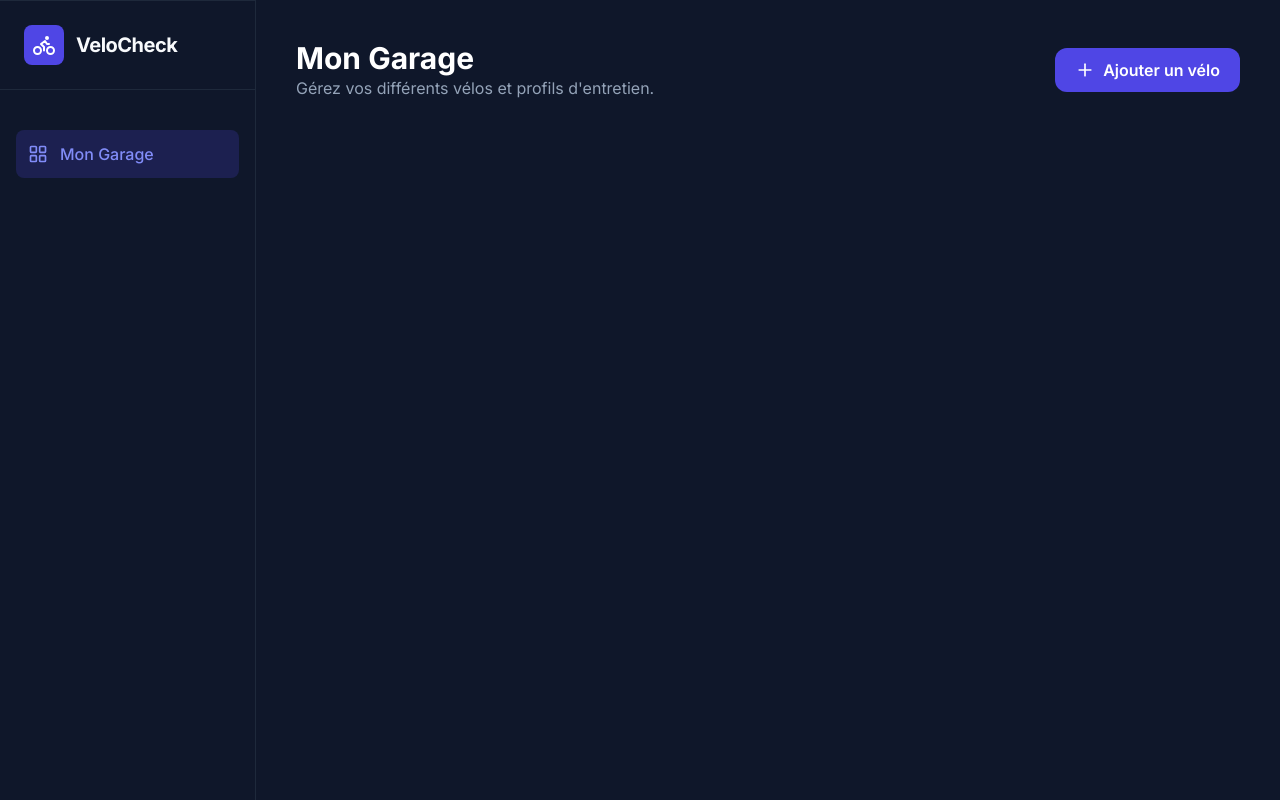
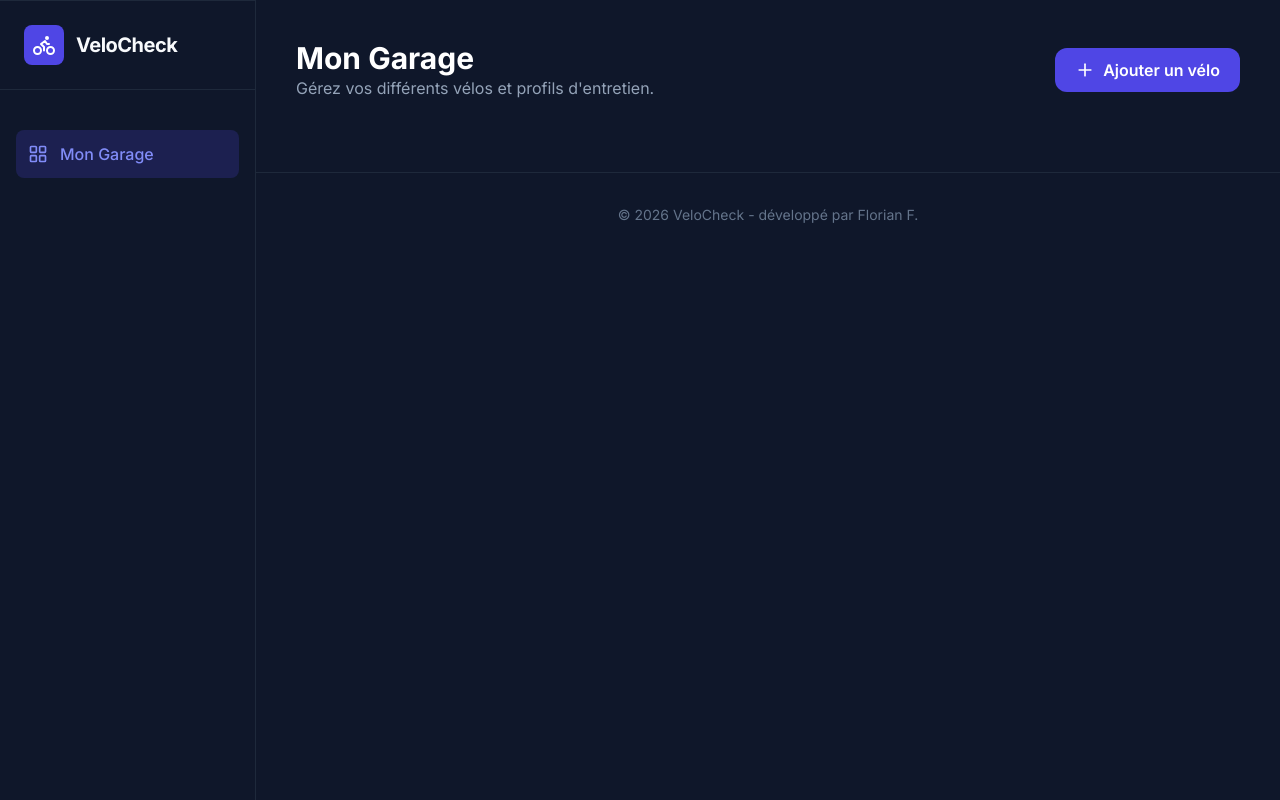
Before and after one commit to kalydub/VeloCheck, a React (Vite) app: page / in a window 1280 px wide. Built offline with nearby package versions, Linux system fonts and the light colour scheme.

Commit message:
UI: Add copyright footer with dynamic year

```diff
--- a/App.tsx
+++ b/App.tsx
@@ -590,7 +590,12 @@ const App: React.FC = () => {
           <Plus className="w-8 h-8" />
         </button>
       </div>
-    </div >
+
+      {/* Copyright Footer */}
+      <footer className="md:ml-64 py-8 border-t border-slate-800 text-center text-slate-500 text-sm">
+        <p>© {new Date().getFullYear()} VeloCheck - développé par Florian F.</p>
+      </footer>
+    </div>
   );
 };
 
```
